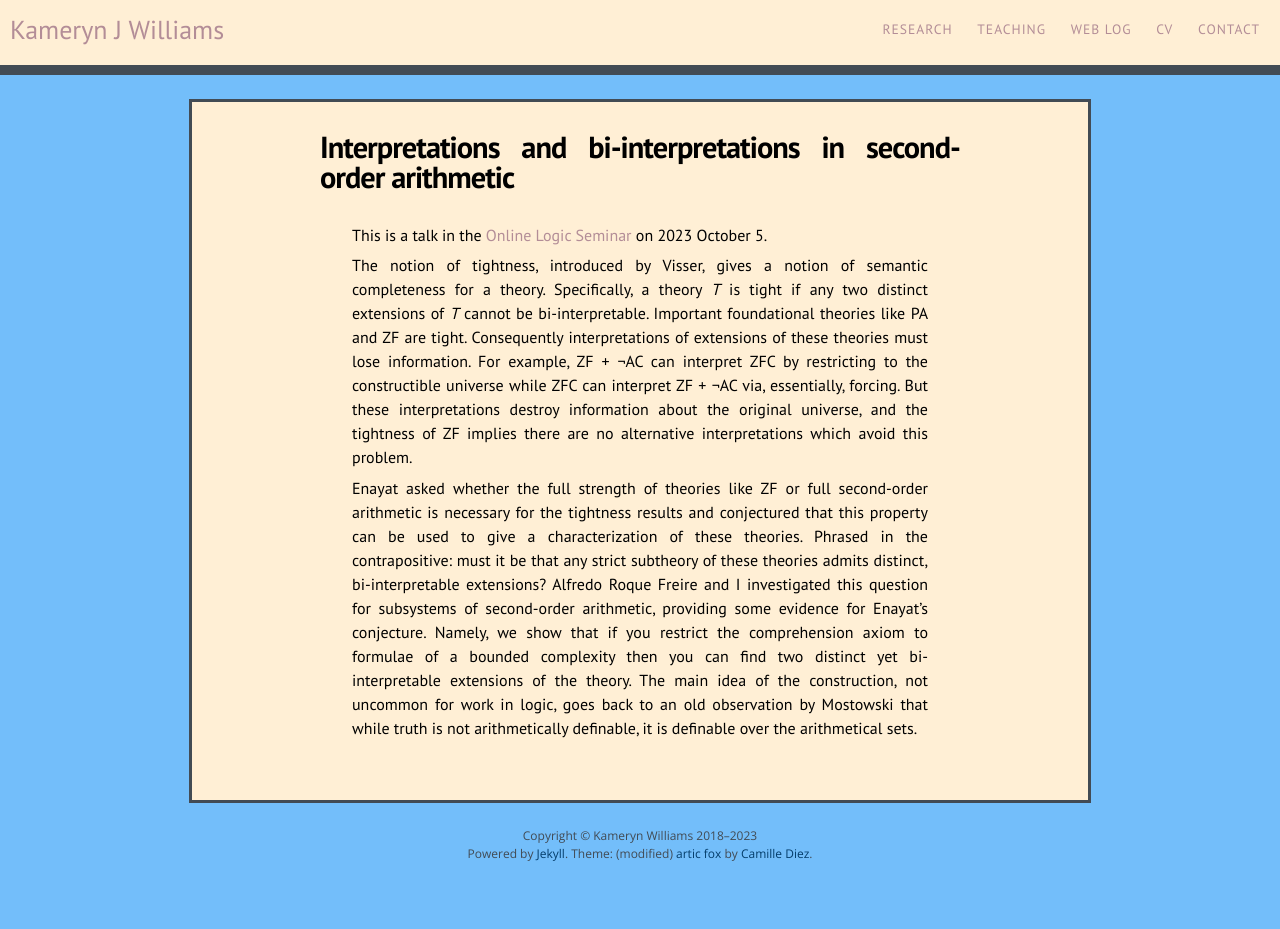
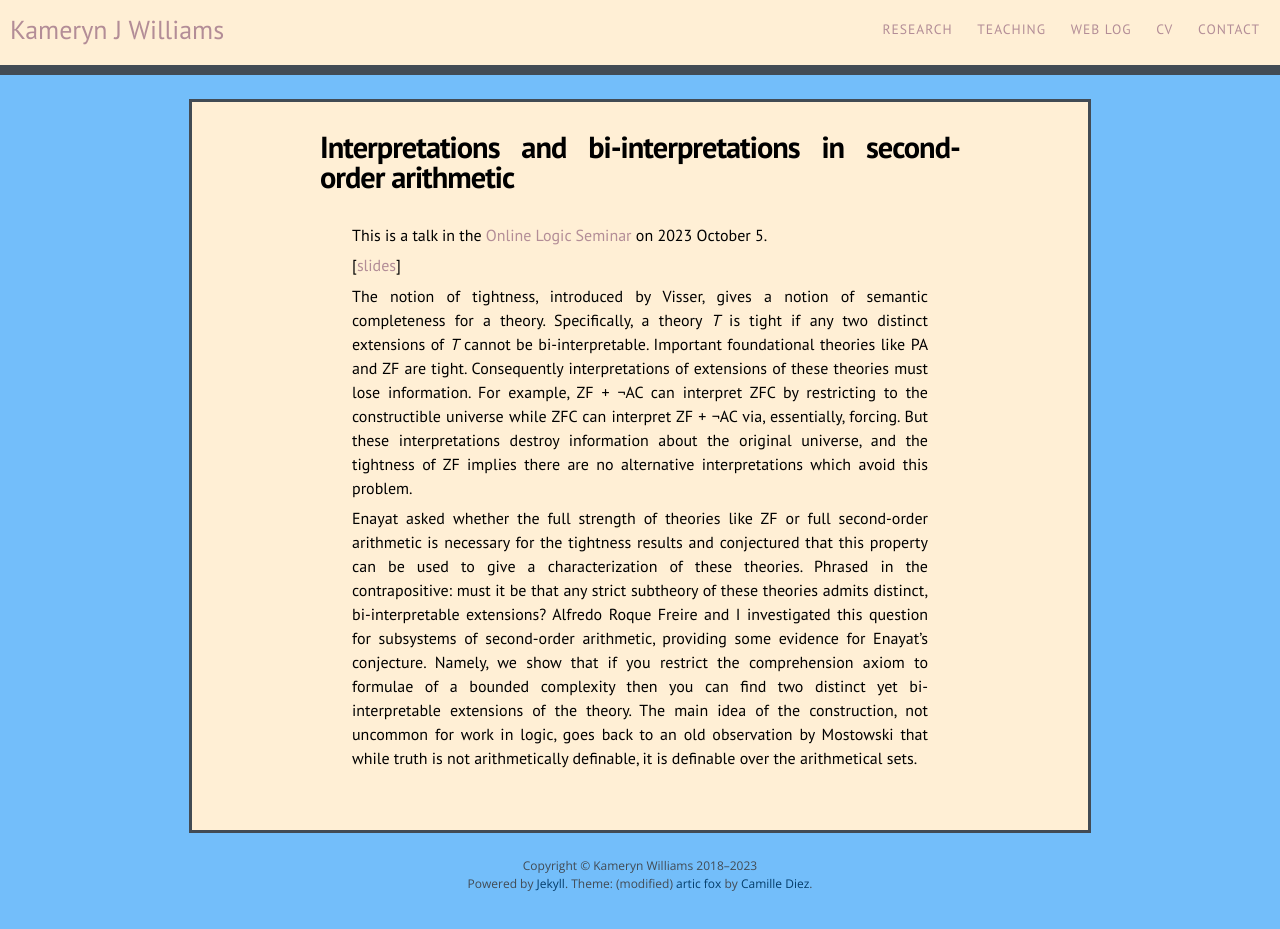
Before and after one commit to kamerynjw/kamerynjw.github.io, a Jekyll site: the page built from research/talks/2023-oct-ols.md, in a window 1280 px wide. Built offline with Jekyll 4.4.1, drawn with Linux system fonts in a browser that asks for light colours; nearby versions of some CDN libraries; before the commit the page ends 900 px from its top, so only the background shows below that.

Commit message:
slides for OLS talk next thurs

```diff
--- a/research/talks/2023-oct-ols.md
+++ b/research/talks/2023-oct-ols.md
@@ -7,7 +7,7 @@ excerpt: "This is a talk in the Online Logic Seminar on 2023 October 5..."
 
 This is a talk in the [Online Logic Seminar](http://lagrange.math.siu.edu/calvert/OnlineLogicSeminar.html) on 2023 October 5.
 
-<!-- [[slides]({{ page.url }}tight.pdf)] -->
+[[slides]({{ page.url }}bi-int.pdf)]
 
 The notion of tightness, introduced by Visser, gives a notion of semantic completeness for a theory. Specifically, a theory *T* is tight if any two distinct extensions of *T* cannot be bi-interpretable. Important foundational theories like PA and ZF are tight. Consequently interpretations of extensions of these theories must lose information. For example, ZF + ¬AC can interpret ZFC by restricting to the constructible universe while ZFC can interpret ZF + ¬AC via, essentially, forcing. But these interpretations destroy information about the original universe, and the tightness of ZF implies there are no alternative interpretations which avoid this problem.
 
```
Also changed, not shown: 1 other file.
